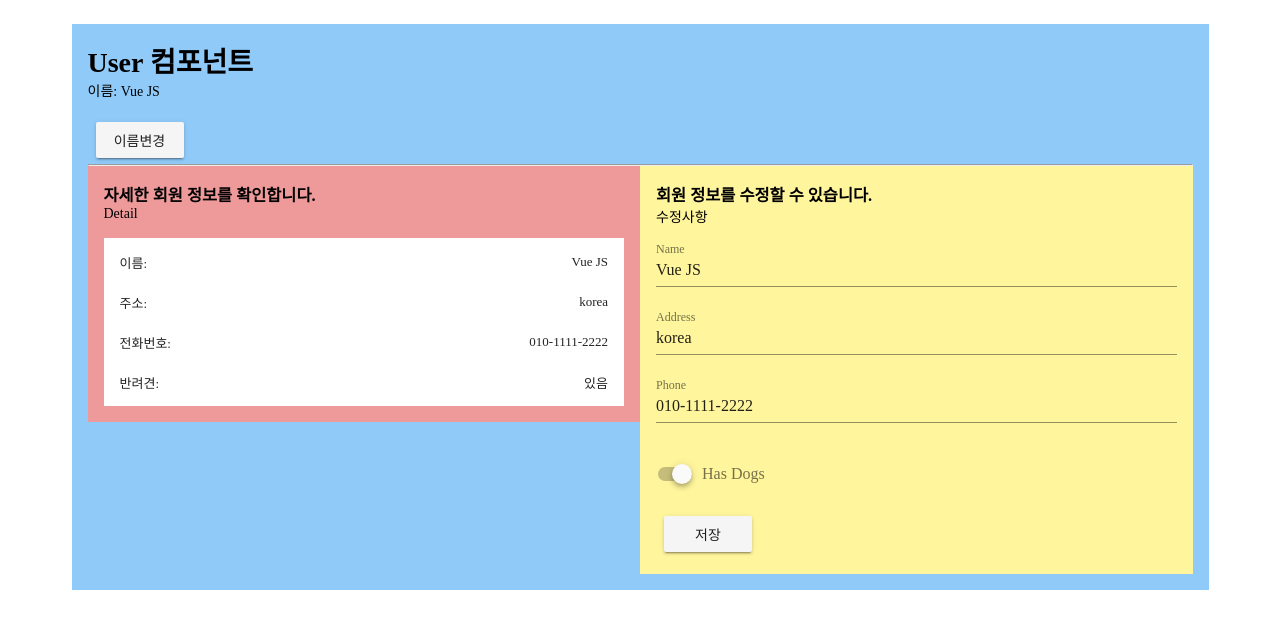
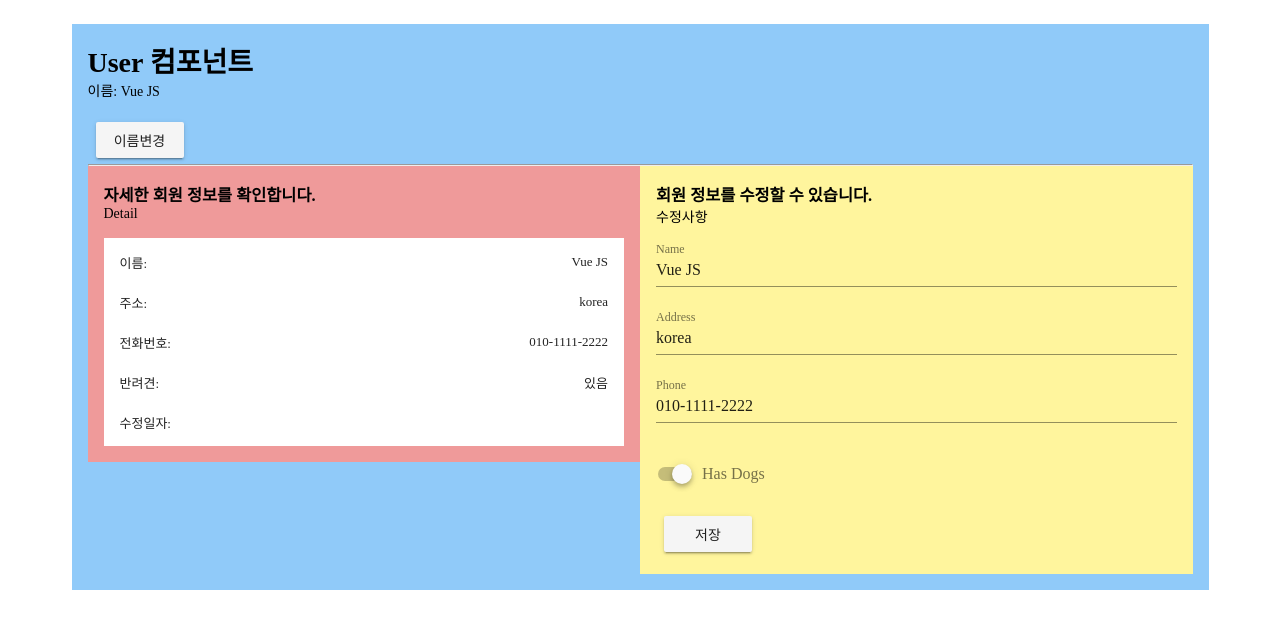
Before and after one commit to lilis7575/vue-cli-create, a Vue app: page / in a window 1280 px wide. Shown: the top 628 px of the page. Built offline with nearby package versions, Linux system fonts and the light colour scheme.

Commit message:
Vue CLI 3.0 시작하기 - 08. event bus | VueJS Tutorial

```diff
--- a/src/components/UserDetail.vue
+++ b/src/components/UserDetail.vue
@@ -19,20 +19,35 @@
         <v-list-tile-content>반려견:</v-list-tile-content>
         <v-list-tile-content class="align-end">{{ hasDogKr }}</v-list-tile-content>
       </v-list-tile>
+      <v-list-tile>
+        <v-list-tile-content>수정일자:</v-list-tile-content>
+        <v-list-tile-content class="align-end">{{ editedDate }}</v-list-tile-content>
+      </v-list-tile>
     </v-list>
   </div>
 </template>
 
 <script>
+import { eventBus } from "../main";
+
 export default {
   props: ["name", "address", "phone", "hasDog"],
   data() {
-    return {};
+    return {
+      editedDate: null
+    };
   },
   computed: {
     hasDogKr() {
       return this.hasDog ? "있음" : "없음";
     }
+  },
+  created() {
+    console.log("322");
+    eventBus.$on("userWasEdited", date => {
+      console.log("333");
+      this.editedDate = date;
+    });
   }
 };
 </script>
--- a/src/components/UserEdit.vue
+++ b/src/components/UserEdit.vue
@@ -11,6 +11,8 @@
 </template>
 
 <script>
+import { eventBus } from "../main";
+
 export default {
   props: ["name", "address", "phone", "hasDog"],
   data() {
@@ -20,8 +22,9 @@
   },
   methods: {
     save() {
-      console.log(this.user);
       this.$emit("child", this.user, 1, 2, 3, 4);
+      // eventBus.$emit("userWasEdited", new Date());
+      eventBus.userWasEdited(new Date())
     }
   },
   created() {
--- a/src/main.js
+++ b/src/main.js
@@ -5,6 +5,16 @@
 
 Vue.config.productionTip = false
 
+
+export const eventBus = new Vue({
+  methods: {
+    userWasEdited(date) {
+      this.$emit('userWasEdited', date);
+    }
+  }
+});
+
+
 new Vue({
   render: h => h(App)
 }).$mount('#app')
```
